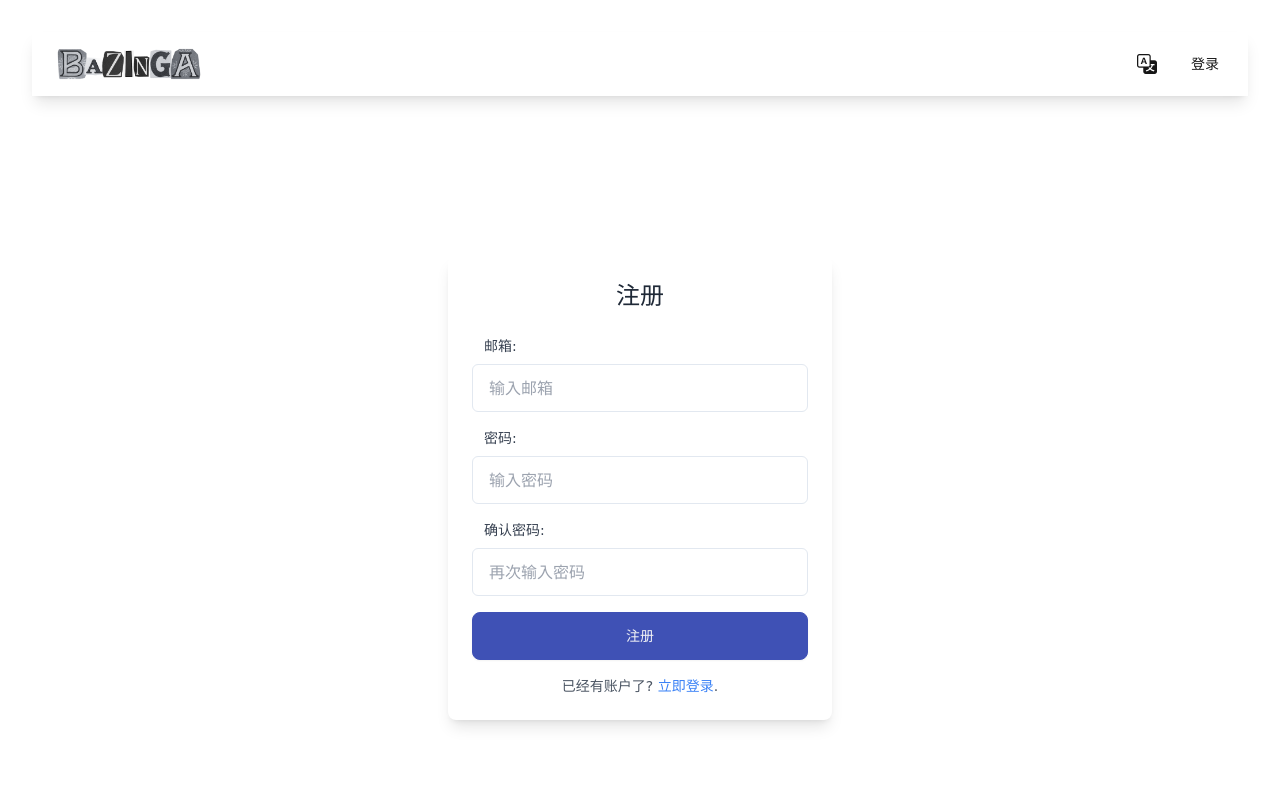
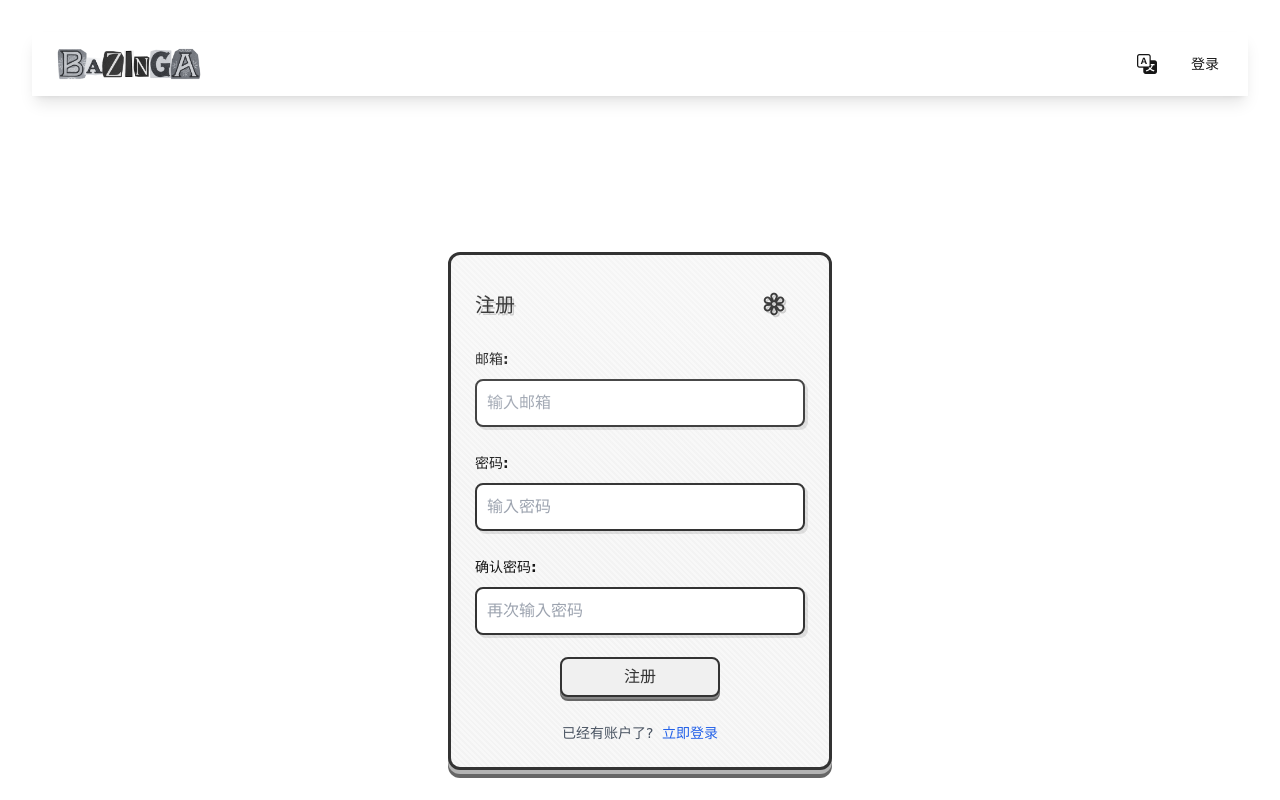
Before and after one commit to zyqVizzzzz/Bazinga, a Vue app: page /signup in a window 1280 px wide. Built offline with nearby package versions, Linux system fonts and the light colour scheme.

Commit message:
feat: 登录注册页UI重构

```diff
--- a/src/views/Signup.vue
+++ b/src/views/Signup.vue
@@ -1,83 +1,106 @@
 <template>
-	<div class="mt-40 flex items-center justify-center">
-		<div class="bg-white p-6 rounded-lg shadow-lg w-full max-w-sm">
-			<h1 class="text-2xl font-semibold text-center text-gray-800 mb-6">
+	<div class="w-full mx-auto px-4 mt-40 flex items-center justify-center">
+		<div class="retro-card w-full max-w-sm">
+			<div class="card-shadow">
+				<div class="card-edge">
+					<div class="card-face">
+						<!-- 标题 -->
+						<div class="retro-title-box mb-4">
+							<h1
+								class="font-bold text-shadow-retro flex justify-between items-center"
+							>
+								<div class="text-xl">
 									{{ t("signup.title") }}
+								</div>
+								<div class="title-decoration-right">
+									<i class="bi bi-flower3 text-3xl"></i>
+								</div>
 							</h1>
+						</div>
 
-			<form @submit.prevent="register">
-				<!-- Email Input -->
-				<div class="mb-4">
-					<label
-						for="email"
-						class="pl-3 text-left block text-gray-700 text-sm mb-2 focus:border-none"
-						>{{ t("signup.email") }}:</label
-					>
+						<form @submit.prevent="register" class="space-y-6">
+							<!-- 邮箱输入 -->
+							<div class="form-control">
+								<label class="retro-label">
+									<span class="label-text">{{ t("signup.email") }}:</span>
+								</label>
+								<div class="retro-input-wrapper">
 									<input
 										type="email"
-						id="email"
 										v-model="email"
-						class="input input-bordered w-full"
+										class="retro-input"
 										:placeholder="t('signup.emailInput')"
 										required
 									/>
 								</div>
+							</div>
 
-				<!-- Password Input -->
-				<div class="mb-4">
-					<label
-						for="password"
-						class="text-left pl-3 block text-gray-700 text-sm mb-2"
-						>{{ t("signup.password") }}:</label
-					>
+							<!-- 密码输入 -->
+							<div class="form-control">
+								<label class="retro-label">
+									<span class="label-text">{{ t("signup.password") }}:</span>
+								</label>
+								<div class="retro-input-wrapper">
 									<input
 										type="password"
-						id="password"
 										v-model="password"
-						class="input input-bordered w-full"
+										class="retro-input"
 										:placeholder="t('signup.passwordInput')"
 										required
 									/>
 								</div>
+							</div>
 
-				<!-- Confirm Password Input -->
-				<div class="mb-4">
-					<label
-						for="confirmPassword"
-						class="text-left pl-3 block text-gray-700 text-sm mb-2"
-						>{{ t("signup.passwordRepeat") }}:</label
+							<!-- 确认密码输入 -->
+							<div class="form-control">
+								<label class="retro-label">
+									<span class="label-text"
+										>{{ t("signup.passwordRepeat") }}:</span
 									>
+								</label>
+								<div class="retro-input-wrapper">
 									<input
 										type="password"
-						id="confirmPassword"
 										v-model="confirmPassword"
-						class="input input-bordered w-full"
+										class="retro-input"
 										:placeholder="t('signup.passwordRepeatInput')"
 										required
 									/>
 								</div>
+							</div>
 
-				<!-- Error Message -->
-				<div v-if="errorMessage" class="text-red-500 text-sm mb-4">
+							<!-- 错误信息 -->
+							<div v-if="errorMessage" class="text-red-500 text-sm text-center">
 								{{ errorMessage }}
 							</div>
 
-				<!-- Submit Button -->
-				<div class="text-center">
-					<button type="submit" class="btn btn-primary w-full text-gray-100">
+							<!-- 提交按钮 -->
+							<div class="flex justify-center mt-6">
+								<button type="submit" class="retro-btn-large">
+									<div class="btn-shadow">
+										<div class="btn-edge">
+											<div class="btn-face">
 												{{ t("signup.submit") }}
+											</div>
+										</div>
+									</div>
 								</button>
 							</div>
+
+							<!-- 登录链接 -->
+							<p class="text-center text-sm mt-6 text-gray-600">
+								{{ t("signup.tips") }}
+								<a
+									@click="goToLogin"
+									class="text-blue-600 cursor-pointer hover:text-blue-800 ml-1"
+								>
+									{{ t("signup.tips2") }}
+								</a>
+							</p>
 						</form>
-
-			<!-- Login Link -->
-			<p class="text-center text-sm mt-4 text-gray-600">
-				{{ t("signup.tips") }}
-				<a @click="goToLogin" class="text-blue-500 cursor-pointer">{{
-					t("signup.tips2")
-				}}</a
-				>.
-			</p>
+					</div>
+				</div>
+			</div>
 		</div>
 	</div>
 </template>
@@ -129,8 +152,181 @@ const goToLogin = () => {
 </script>
 
 <style scoped>
-input {
-	border-radius: 0.375rem;
-	border: 1px solid #e2e8f0;
+/* 复古卡片样式 */
+.retro-card {
+	position: relative;
+	width: 100%;
+	text-align: left;
+}
+
+.card-shadow {
+	background-color: #666;
+	border-radius: 12px;
+	transform: translateY(4px);
+}
+
+.card-edge {
+	background-color: #b3b3b3;
+	border-radius: 12px;
+	transform: translateY(-4px);
+}
+
+.card-face {
+	background-color: #f8f8f8;
+	border: 3px solid #333;
+	border-radius: 12px;
+	padding: 1.5rem;
+	transform: translateY(-4px);
+	position: relative;
+}
+
+.retro-title-box {
+	position: relative;
+	width: 100%;
+	padding: 0.5rem 0;
+}
+
+.text-shadow-retro {
+	text-shadow: 2px 2px 0 rgba(0, 0, 0, 0.2),
+		-1px -1px 0 rgba(255, 255, 255, 0.1);
+}
+
+.title-decoration-left {
+	transform: rotateY(180deg);
+}
+
+.title-decoration-left,
+.title-decoration-right {
+	display: flex;
+	align-items: center;
+	padding: 0 1rem;
+}
+
+.title-decoration-left i,
+.title-decoration-right i {
+	transition: transform 0.3s ease;
+}
+
+.title-decoration-left i:hover,
+.title-decoration-right i:hover {
+	transform: scale(1.1);
+}
+
+.retro-input-wrapper {
+	position: relative;
+	background: white;
+	border: 2px solid #333;
+	border-radius: 8px;
+	padding: 2px;
+	box-shadow: 3px 3px 0 rgba(0, 0, 0, 0.1);
+}
+
+.retro-input {
+	width: 100%;
+	padding: 0.5rem;
+	border: none;
+	background: transparent;
+	font-family: inherit;
+}
+
+.retro-input:focus {
+	outline: none;
+}
+
+.retro-btn-large {
+	position: relative;
+	width: 10rem;
+	height: 2.5rem;
+	border: none;
+	background: none;
+	cursor: pointer;
+}
+
+.btn-shadow {
+	position: absolute;
+	top: 0;
+	left: 0;
+	width: 100%;
+	height: 100%;
+	background-color: #666;
+	border-radius: 8px;
+	transform: translateY(2px);
+}
+
+.btn-edge {
+	position: absolute;
+	top: 0;
+	left: 0;
+	width: 100%;
+	height: 100%;
+	background-color: #888;
+	border-radius: 8px;
+	transform: translateY(-2px);
+	transition: transform 0.1s;
+}
+
+.btn-face {
+	position: absolute;
+	top: 0;
+	left: 0;
+	width: 100%;
+	height: 100%;
+	background-color: #f0f0f0;
+	border: 2px solid #333;
+	border-radius: 8px;
+	color: #333;
+	transform: translateY(-2px);
+	transition: transform 0.1s;
+	display: flex;
+	align-items: center;
+	justify-content: center;
+	font-weight: bold;
+}
+
+.retro-btn-large:hover .btn-face {
+	background-color: white;
+}
+
+.retro-btn-large:active .btn-edge,
+.retro-btn-large:active .btn-face {
+	transform: translateY(0);
+}
+
+.retro-label {
+	display: block;
+	margin-bottom: 0.5rem;
+	font-weight: bold;
+	color: #333;
+}
+
+/* 纹理效果 */
+.card-face::before {
+	content: "";
+	position: absolute;
+	top: 0;
+	left: 0;
+	width: 100%;
+	height: 100%;
+	background: repeating-linear-gradient(
+		45deg,
+		transparent,
+		transparent 2px,
+		rgba(0, 0, 0, 0.02) 2px,
+		rgba(0, 0, 0, 0.02) 4px
+	);
+	border-radius: 9px;
+	pointer-events: none;
+}
+
+.card-face::after {
+	content: "";
+	position: absolute;
+	top: 0;
+	left: 0;
+	width: 100%;
+	height: 50%;
+	background: linear-gradient(to bottom, rgba(255, 255, 255, 0.2), transparent);
+	border-radius: 9px 9px 0 0;
+	pointer-events: none;
 }
 </style>
```
Also changed, not shown: src/views/Login.vue (+237 -38 lines). Lines whose indentation alone changed are shown as unchanged.
